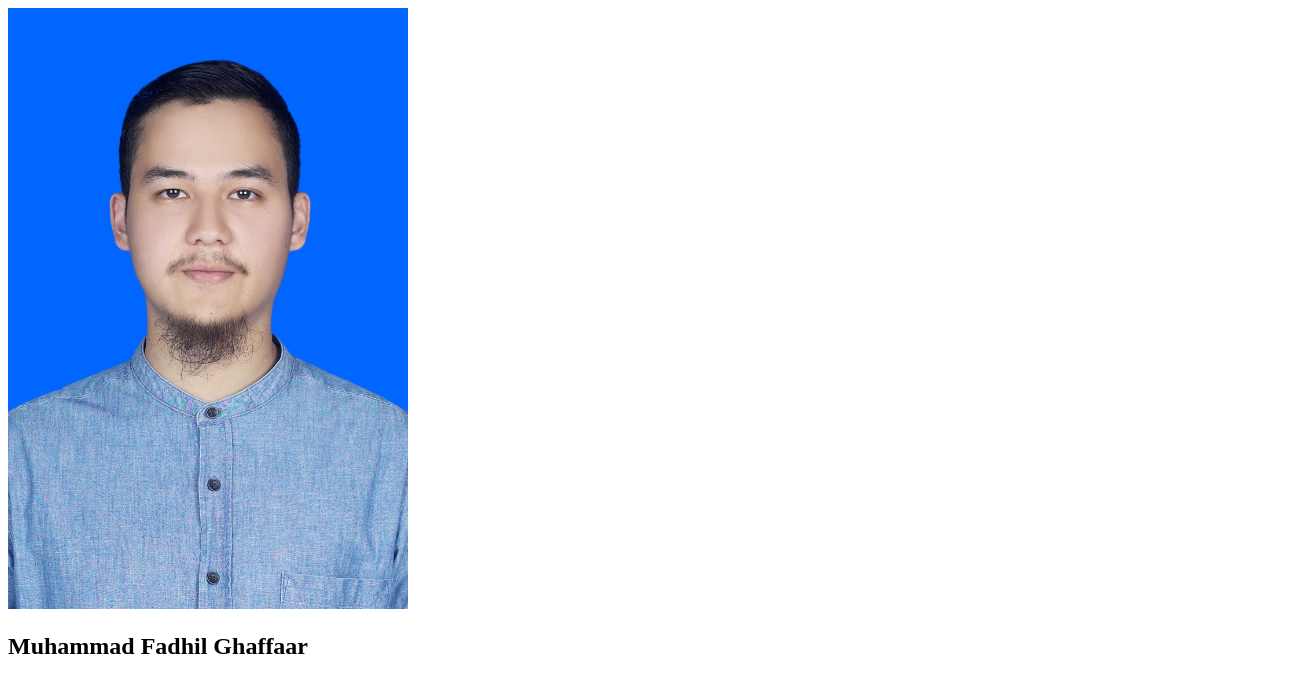
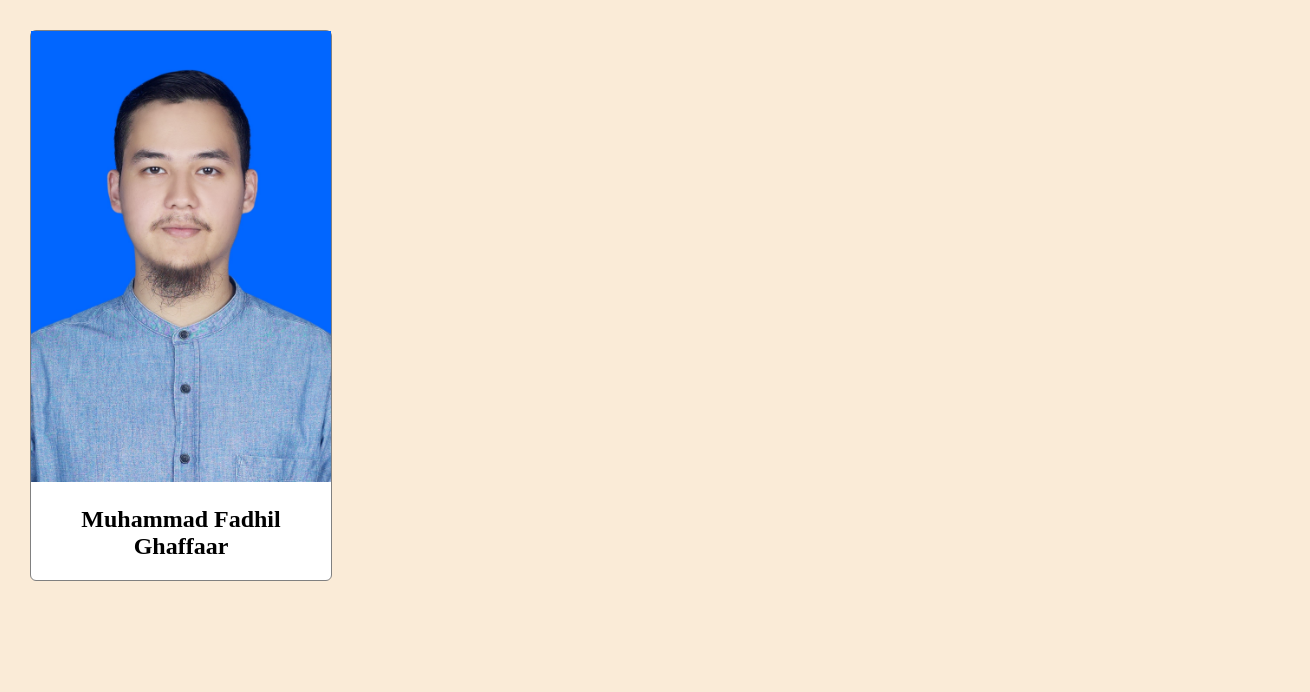
Before and after one commit to fadhilghfr/my-repo-from-remote, a plain HTML site: page index.html in a window 1280 px wide. Shown: the whole page, 1310 px wide, since content can reach past the window. Drawn offline with Linux system fonts and the light colour scheme.

Commit message:
Added style.css to style the profile

```diff
--- a/index.html
+++ b/index.html
@@ -1,14 +1,7 @@
 <!DOCTYPE html>
 <html lang="en" dir="ltr">
   <head>
-    <meta charset="utf-8">
-    <title></title>
-    <style media="screen">
-      img{
-        width: 400px;
-        height: auto;
-      }
-    </style>
+    <link rel="stylesheet" href="style.css">
   </head>
   <body>
 
--- /dev/null
+++ b/style.css
@@ -0,0 +1,21 @@
+body {
+   width: 100%;
+   margin: 30px;
+   background-color: antiquewhite;
+}
+
+#profile-container{
+   max-width: 300px;
+   background-color: white;
+   border: 1px solid gray;
+   border-radius: 6px;
+}
+
+#profile-image{
+   width: 100%;
+   height: auto;
+}
+
+#profile-name{
+   text-align: center;
+}
```
